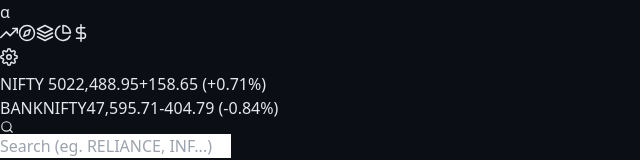
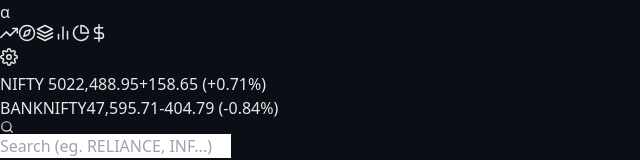
Before and after one commit to Prashantk28/alphatrade-pro, a React (Vite) app: page / in a window 1280 px wide. Shown: the top 160 px of the page, without its empty margins (0-640 px from the left). Built offline with nearby package versions, Linux system fonts and the light colour scheme.

Commit message:
Integrate FuturesView into Sidebar and App routing

```diff
--- a/src/App.jsx
+++ b/src/App.jsx
@@ -6,16 +6,16 @@ import PositionsDock from './components/PositionsDock';
 import OrderModal from './components/OrderModal';
 import TradingViewChart from './components/TradingViewChart';
 import ExploreDiscover from './components/ExploreDiscover';
-import OptionChainView from './components/OptionChainView'; // <--- १. इथे इम्पोर्ट केले
+import OptionChainView from './components/OptionChainView';
+import FuturesView from './components/FuturesView'; // <--- इम्पोर्ट केले
 
 export default function App() {
   const [selectedStock, setSelectedStock] = useState('RELIANCE');
-  const [activeTab, setActiveTab] = useState('explore'); // 'explore', 'chart', किवा 'optionchain'
+  const [activeTab, setActiveTab] = useState('explore'); // 'explore', 'optionchain', 'futures', किंवा 'chart'
   const [isModalOpen, setIsModalOpen] = useState(false);
   const [modalType, setModalType] = useState('BUY');
   const [selectedTimeframe, setSelectedTimeframe] = useState('1D');
 
-  // Positions list state
   const [positionsList, setPositionsList] = useState([
     { symbol: 'RELIANCE', qty: 15, avgPrice: 2955.00, ltp: 2971.74, pnl: 251.10, chg: '+0.53%', isBuy: true }
   ]);
@@ -42,47 +42,29 @@ export default function App() {
 
   return (
     <div className="flex h-screen bg-[#0F141C] text-gray-200 overflow-hidden font-sans select-none">
-      {/* Sidebar with active tab handler */}
       <Sidebar activeTab={activeTab} setActiveTab={setActiveTab} />
 
       <div className="flex flex-col flex-1 overflow-hidden">
         <HeaderBar />
 
         <div className="flex flex-1 overflow-hidden">
-          {/* Watchlist Panel */}
           <div className="w-80 border-r border-[#1E2638] bg-[#131B2A]">
             <WatchlistPanel onSelectStock={setSelectedStock} selectedStock={selectedStock} />
           </div>
 
-          {/* Main Content Area: Tab switching between Explore, OptionChain, and Chart */}
           <div className="flex flex-col flex-1 bg-[#0F141C] overflow-hidden">
             {activeTab === 'explore' ? (
               <ExploreDiscover onOpenModal={openModal} />
             ) : activeTab === 'optionchain' ? (
               <OptionChainView onOpenModal={openModal} />
+            ) : activeTab === 'futures' ? (
+              <FuturesView onOpenModal={openModal} />
             ) : (
               <div className="flex-1 flex flex-col relative overflow-hidden">
                 <TradingViewChart stockSymbol={selectedStock} timeframe={selectedTimeframe} />
-
-                {/* Quick Buy/Sell Floating Buttons */}
-                <div className="absolute top-3 right-20 flex items-center space-x-2 z-30">
-                  <button
-                    onClick={() => openModal('BUY')}
-                    className="bg-emerald-600 hover:bg-emerald-500 text-white px-3 py-1 rounded text-xs font-semibold shadow-lg transition"
-                  >
-                    BUY {selectedStock}
-                  </button>
-                  <button
-                    onClick={() => openModal('SELL')}
-                    className="bg-red-600 hover:bg-red-500 text-white px-3 py-1 rounded text-xs font-semibold shadow-lg transition"
-                  >
-                    SELL {selectedStock}
-                  </button>
-                </div>
               </div>
             )}
 
-            {/* Positions Dock */}
             <div className="h-48 border-t border-[#1E2638] bg-[#131B2A]">
               <PositionsDock positions={positionsList} />
             </div>
@@ -90,7 +72,6 @@ export default function App() {
         </div>
       </div>
 
-      {/* Order Modal */}
       <OrderModal
         isOpen={isModalOpen}
         onClose={() => setIsModalOpen(false)}
--- a/src/Sidebar.jsx
+++ b/src/Sidebar.jsx
@@ -1,5 +1,5 @@
 import React from 'react';
-import { FiTrendingUp, FiCompass, FiLayers, FiPieChart, FiDollarSign, FiSettings } from 'react-icons/fi';
+import { FiTrendingUp, FiCompass, FiLayers, FiBarChart2, FiPieChart, FiDollarSign, FiSettings } from 'react-icons/fi';
 
 export default function Sidebar({ activeTab, setActiveTab }) {
   return (
@@ -31,10 +31,9 @@ export default function Sidebar({ activeTab, setActiveTab }) {
             className={`p-2 rounded-xl transition relative ${activeTab === 'explore' ? 'bg-[#1E2638] text-purple-400' : 'hover:text-white hover:bg-[#131B2A]'}`}
           >
             <FiCompass size={18} />
-            <span className="absolute top-1 right-1 w-2 h-2 bg-emerald-500 rounded-full animate-pulse"></span>
           </button>
 
-          {/* Option Chain Icon (नवीन जोडलेला) */}
+          {/* Option Chain Icon */}
           <button
             title="Option Chain"
             onClick={() => setActiveTab('optionchain')}
@@ -43,7 +42,16 @@ export default function Sidebar({ activeTab, setActiveTab }) {
             <FiLayers size={18} />
           </button>
 
-          {/* Holdings / Portfolio Icon */}
+          {/* Futures Icon */}
+          <button
+            title="Futures & Derivatives"
+            onClick={() => setActiveTab('futures')}
+            className={`p-2 rounded-xl transition ${activeTab === 'futures' ? 'bg-[#1E2638] text-purple-400' : 'hover:text-white hover:bg-[#131B2A]'}`}
+          >
+            <FiBarChart2 size={18} />
+          </button>
+
+          {/* Portfolio Icon */}
           <button
             title="Portfolio"
             className="p-2 rounded-xl hover:text-white hover:bg-[#131B2A] transition"
```
